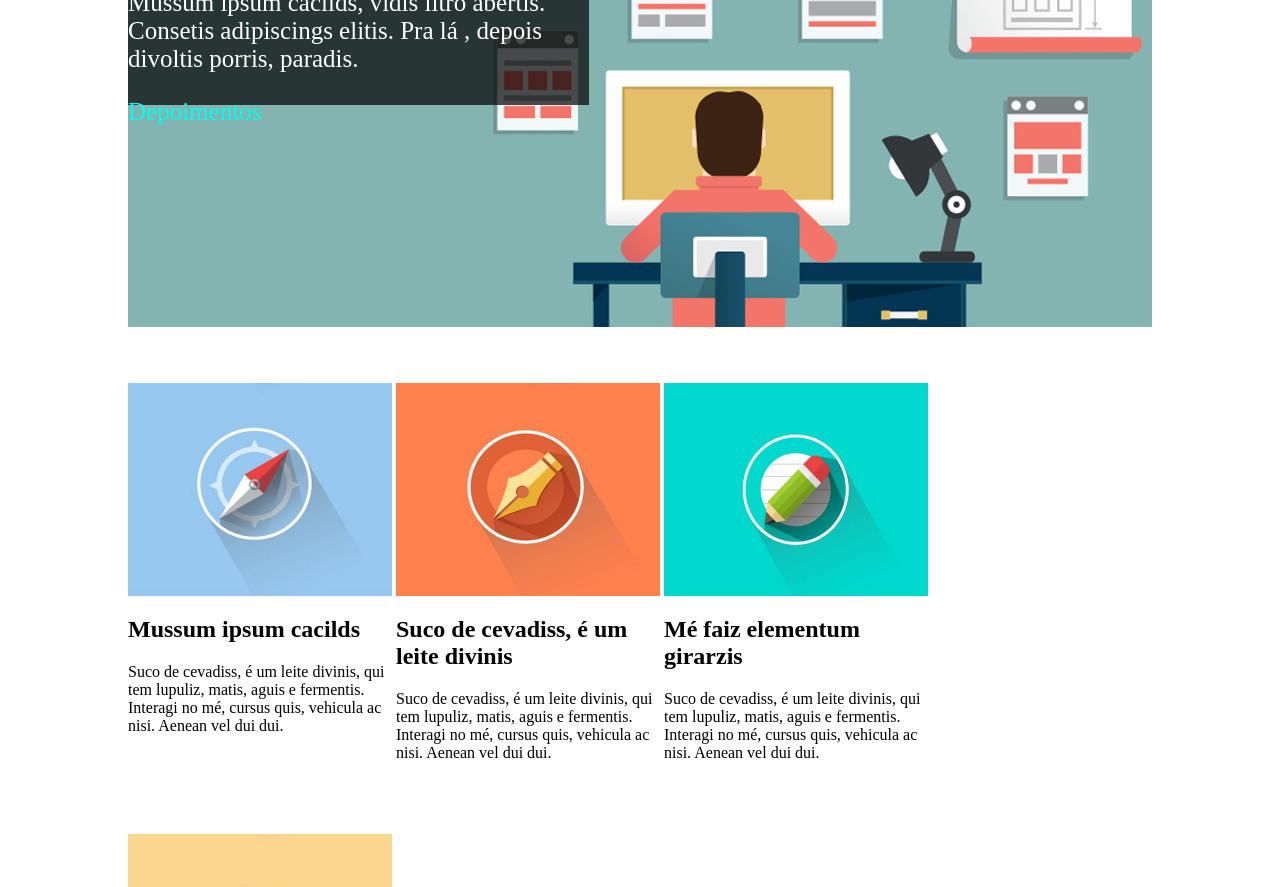
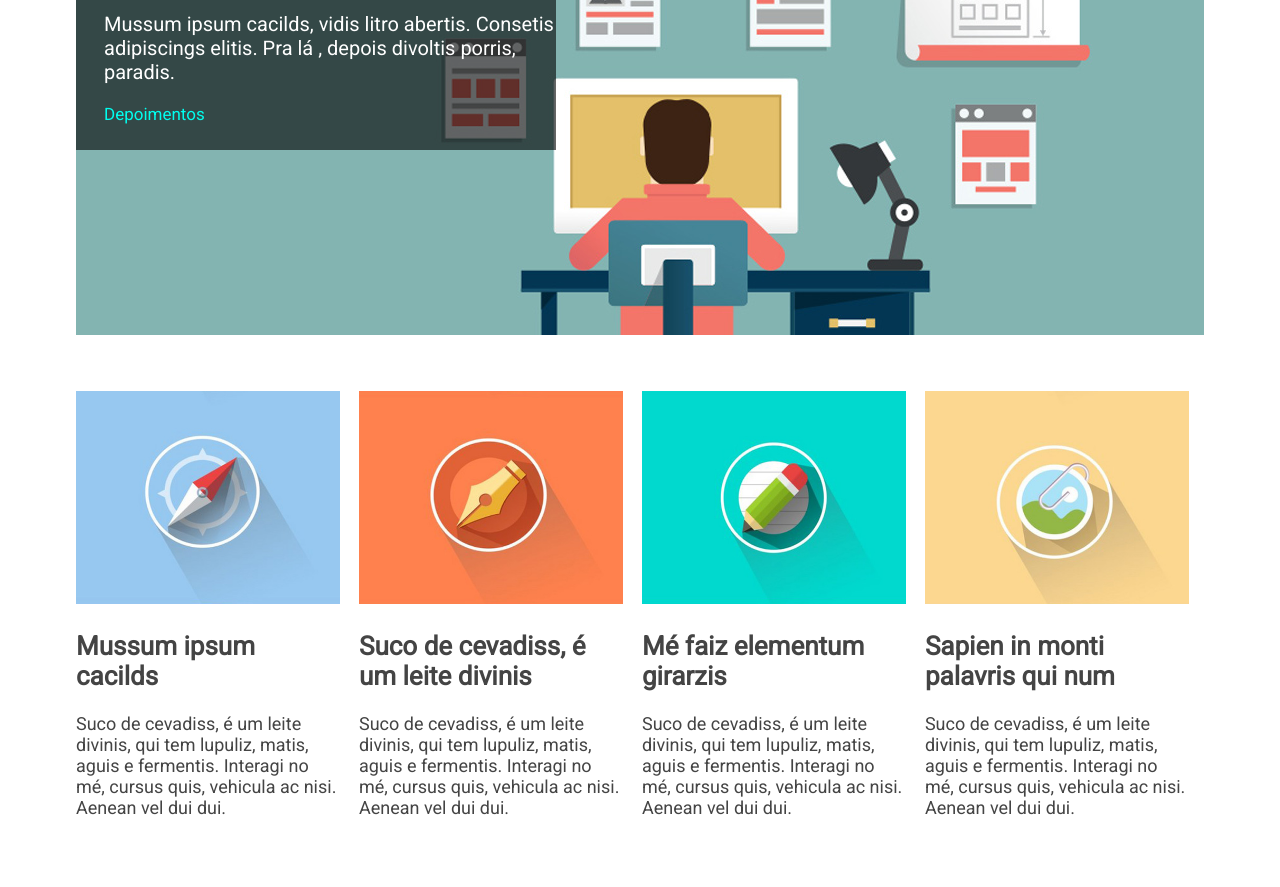
Before and after one commit to FernandoDiasH/Desenvolvimento_Web, a plain HTML site: page Disign_digital(css)/index.html in a window 1280 px wide. Shown: the part 224-1111 px from the top of the page. Drawn offline with Linux system fonts and the light colour scheme.

Commit message:
Add files via upload

```diff
--- a/Disign_digital(css)/css/estilo.css
+++ b/Disign_digital(css)/css/estilo.css
@@ -1,14 +1,17 @@
+@import url('https://fonts.googleapis.com/css2?family=Roboto&family=Source+Sans+Pro:wght@200&display=swap');
+
+
 .container{
 	display: block;
 	margin: 0 auto;
-	width: 80%;
-	height: 100%;
+	width: 1128px;
+
 
 }
 
 .banner{
 	background-image: url('../img/banner.jpg');
-	width: 100%;
+	width: 1128px;
 	height: 445px;
 }
 
@@ -16,27 +19,31 @@
 	position: relative;
 	top: 45px;
 	display: block;
-	width: 45%;
-	height: 40%;
-	background-color: rgba(0,0,0,0.7);
+	width: 480px;
+	height: 214.81px;
+	background-color: rgba(0,0,0,0.6);
 
 
 }
 
 .caixa p{
 	color: white;
-	font-size: 25px;
+	font-size: 20px;
+	margin-left: 28px;
 }
 
 .caixa a{
 	color: #00FEEE;
-	font-size: 25px;
+	font-size: 17px;
 	text-decoration: none;
+	margin-left: 28px;
 }
 
 .caixa h1{
 	color: white;
 	text-align: center;
+	font-size: 42px;
+	margin-top: 23px;
 }
 .img-coluna{
 	width: 264px;
@@ -50,6 +57,8 @@ div{
 
 body{
 	margin: 0;
+	font-family: 'Roboto', sans-serif;
+
 }
 
 
@@ -59,20 +68,34 @@ nav{
 }
 
 
+
 li{
 	display: inline;
 	padding: 30px;
+	font-size: 20px;
+
 }
 
 
 
 a{
 	text-decoration: none;
+	color: #999999;
 }
 
+h2{
+	font-size: 26px;
+	color: #444444;
+}
+p{
+	font-size: 18px;
+	color: #444444;
+}
 article{
 	display: inline-grid;
 	margin-top:56px;
+	margin-right: 15px;
+	height: 449.88px;
 
 
 }
@@ -80,4 +103,9 @@ article{
 article div{
 	display: block;
 	width: 264px;
+
 }
+
+footer{
+	margin-top: 77px;
+}
```
